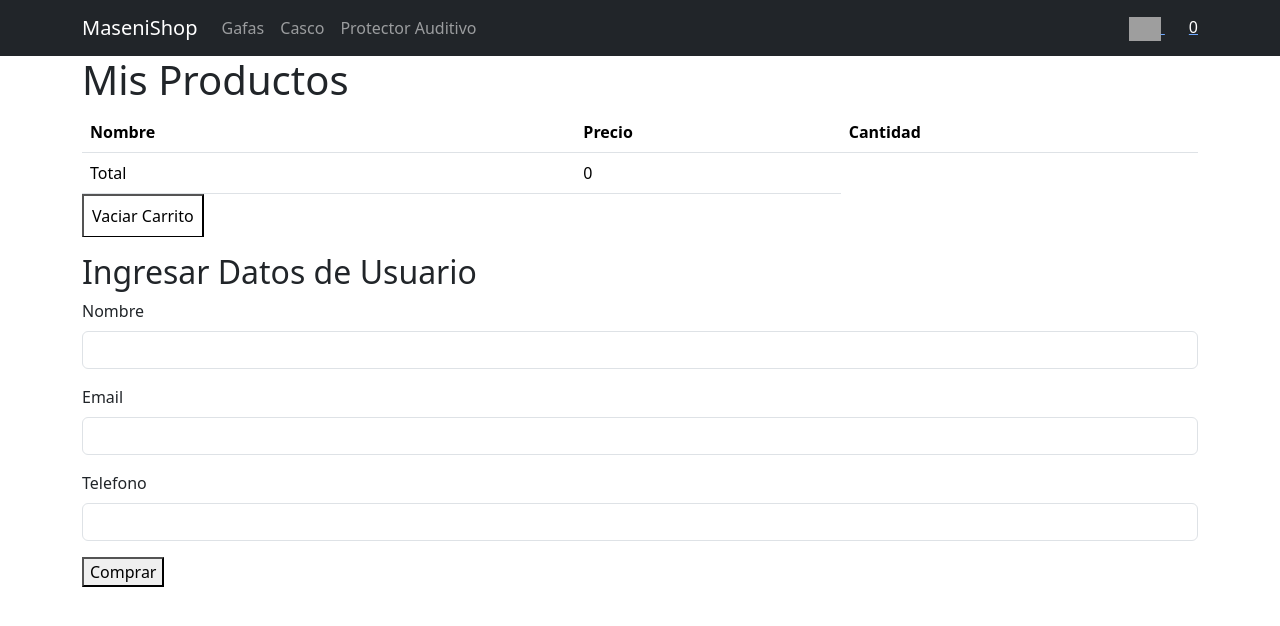
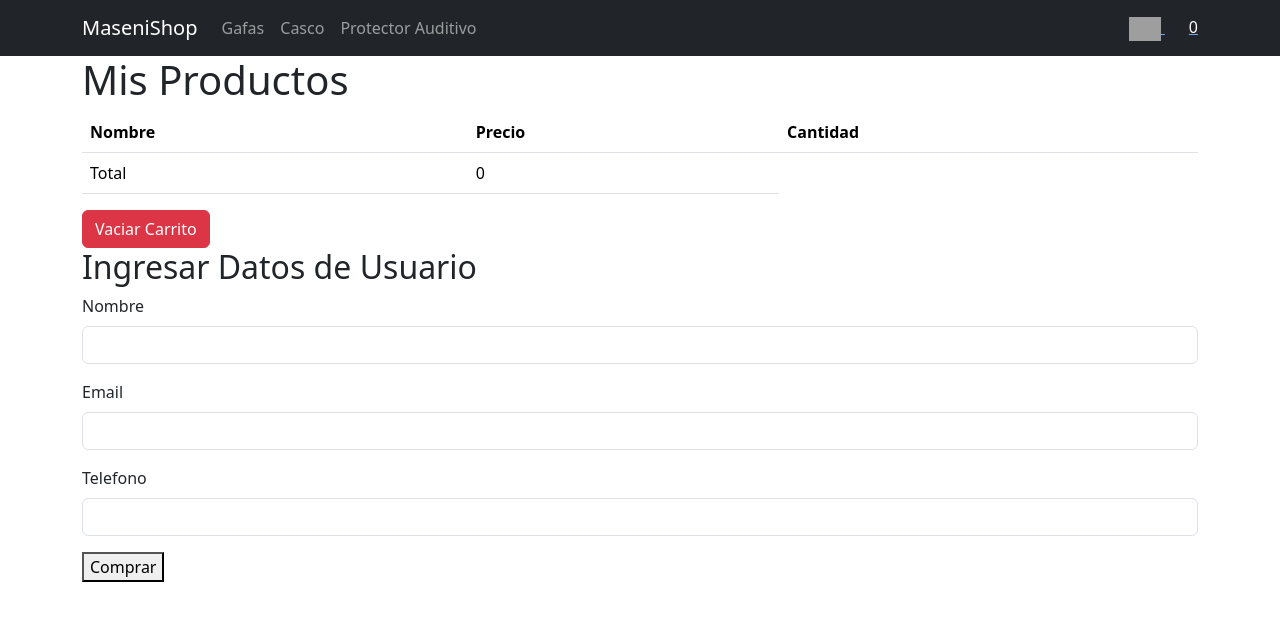
Before and after one commit to PascoloMatias/ProyectoReact2, a React (Create React App) app: page /cart in a window 1280 px wide. Shown: the top 626 px of the page. Built offline with nearby package versions, Linux system fonts and the light colour scheme; grey boxes are pictures that could not be loaded.

Commit message:
sexto commit

```diff
--- a/src/components/Cart.jsx
+++ b/src/components/Cart.jsx
@@ -1,4 +1,4 @@
-import { Container, Table, Form, } from "react-bootstrap";
+import { Container, Table, Form, Button, } from "react-bootstrap";
 import { useContext, useState } from "react";
 import { CartContext } from "../contexts/CartContext";
 
@@ -46,7 +46,7 @@ export const Cart = () => {
                     phone:"",
                 })
 
-                clear()
+                //clear()
                 alert("su orden: " + id + "ha sido completada")
             }
         })
@@ -82,11 +82,16 @@ export const Cart = () => {
                 <td> {total()} </td>
             </tr>
 
-            <tr><button onClick={() => clear()}> Vaciar Carrito
+            {/* <tr><button onClick={() => clear()}> Vaciar Carrito
                 </button>
-            </tr>
+            </tr> */}
         </tfoot>
       </Table>
+
+      <Button className="btn btn-danger" onClick={() => clear()}>
+        Vaciar Carrito
+      </Button>
+
       <h2> Ingresar Datos de Usuario </h2>
       <Form>
         <Form.Group className= "mb-3" controlId="formBasicEmail">
```
